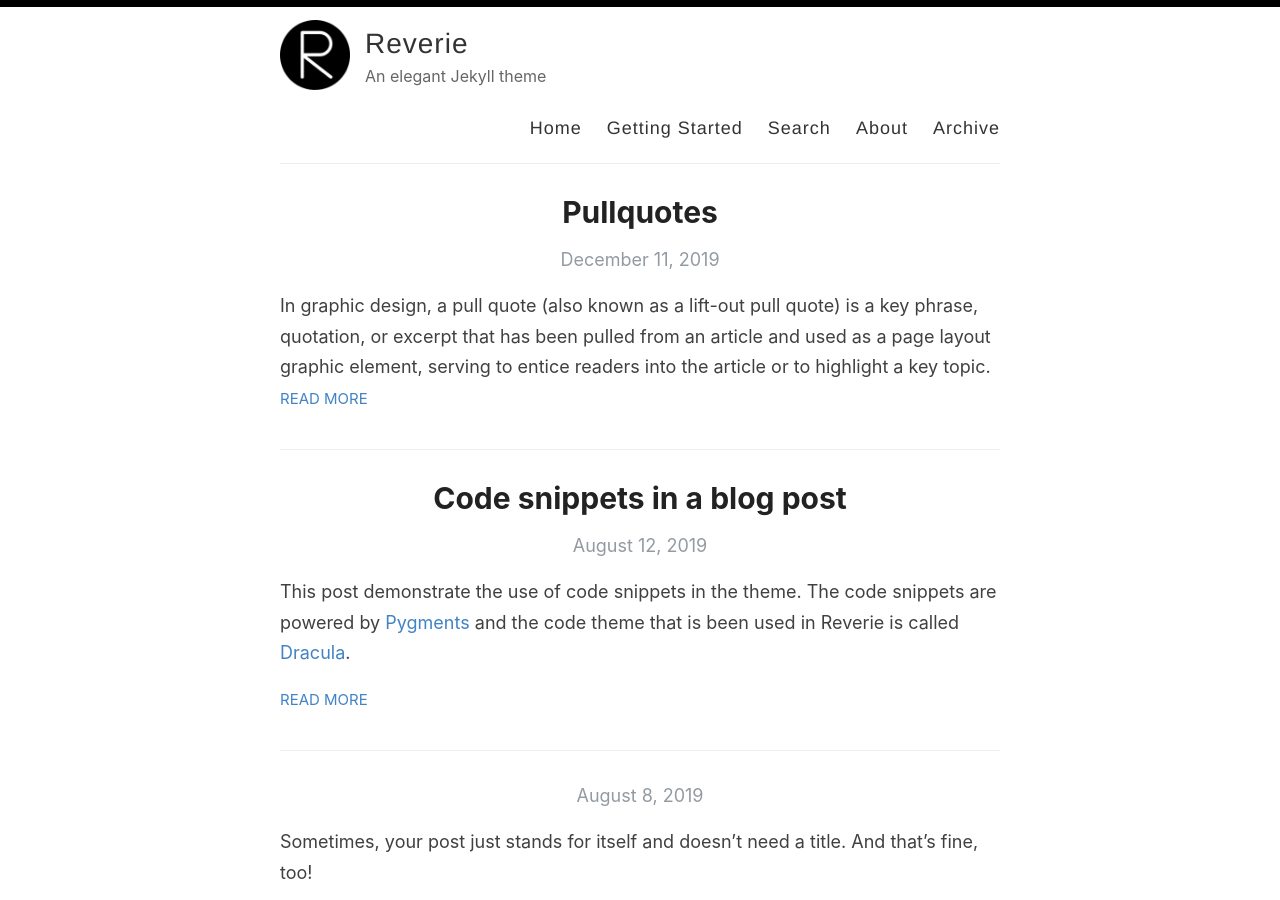
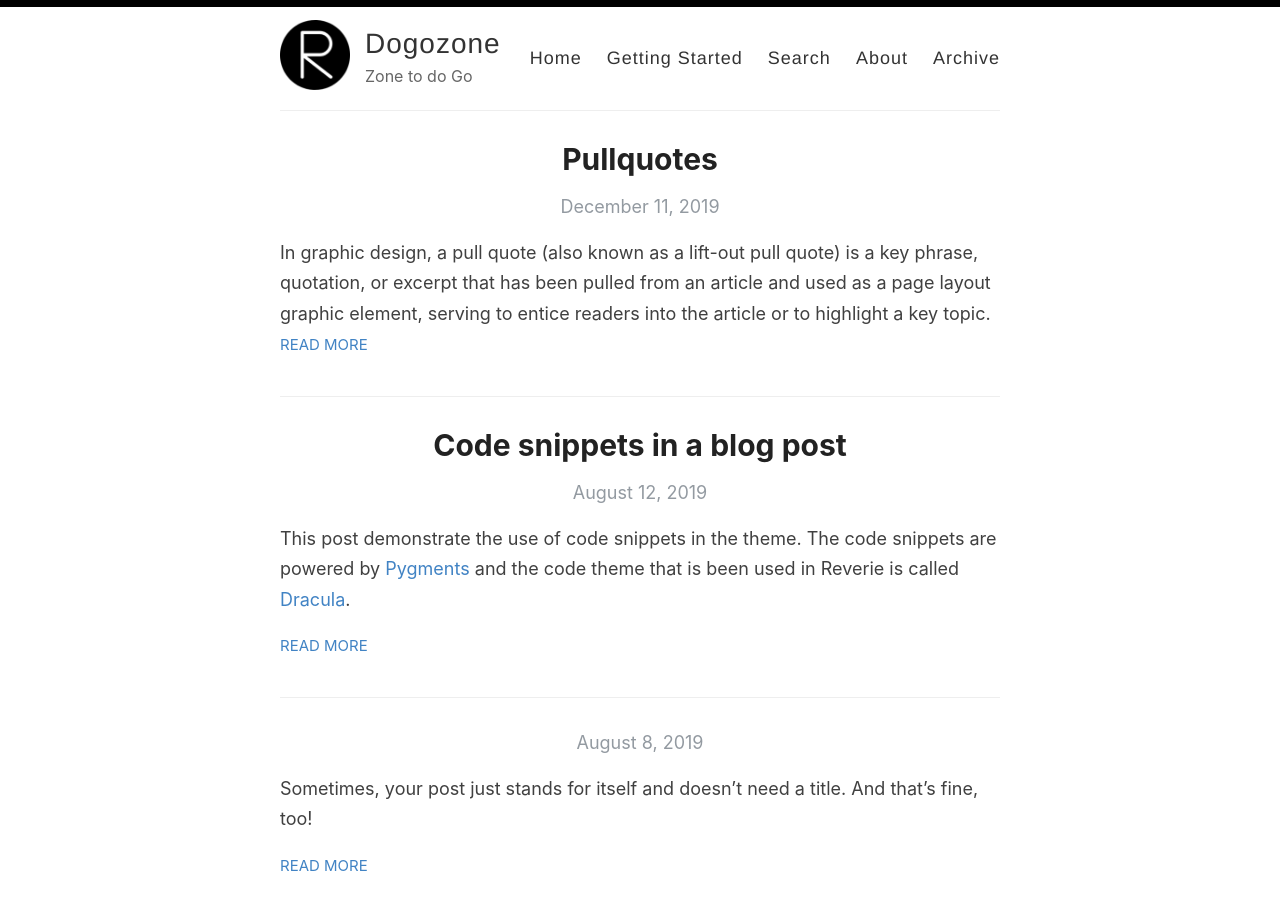
Before and after one commit to dogozone/blog, a Jekyll site: the page built from index.html, in a window 1280 px wide and 900 px high. Built offline with Jekyll 4.4.1, drawn with Linux system fonts in a browser that asks for light colours; the list of posts is cut into pages by our own code.

Commit message:
Update _config.yml

```diff
--- a/_config.yml
+++ b/_config.yml
@@ -2,14 +2,16 @@
 # This file contains configuration flags to customize your site
 #
 
+theme: jekyll-theme-minimal
+
 # Name of your site (displayed in the header)
-name: Reverie
+name: Dogozone
 
 # Name of the author
 author: Amit Merchant
 
 # Short bio or description (displayed in the header)
-description: An elegant Jekyll theme
+description: Zone to do Go
 
 # URL of your avatar or profile pic (you could use your GitHub profile pic)
 avatar: /images/reverie.png
@@ -48,14 +50,14 @@ google_analytics: UA-43339302-11
 
 # Your website URL (e.g. http://amitmerchant1990.github.io or http://www.amitmerchant.com)
 # Used for Sitemap.xml and your RSS feed
-url: http://www.amitmerchant.com/reverie
-enforce_ssl: https://www.amitmerchant.com/reverie
+url: http://dogozone.github.io
+enforce_ssl: http://dogozone.github.io
 
 # If you're hosting your site at a Project repository on GitHub pages
 # (http://yourusername.github.io/repository-name)
 # and NOT your User repository (http://yourusername.github.io)
 # then add in the baseurl here, like this: "/repository-name"
-baseurl: "/reverie"
+baseurl: "/"
 
 #
 # !! You don't need to change any of the configuration flags below !!
```
